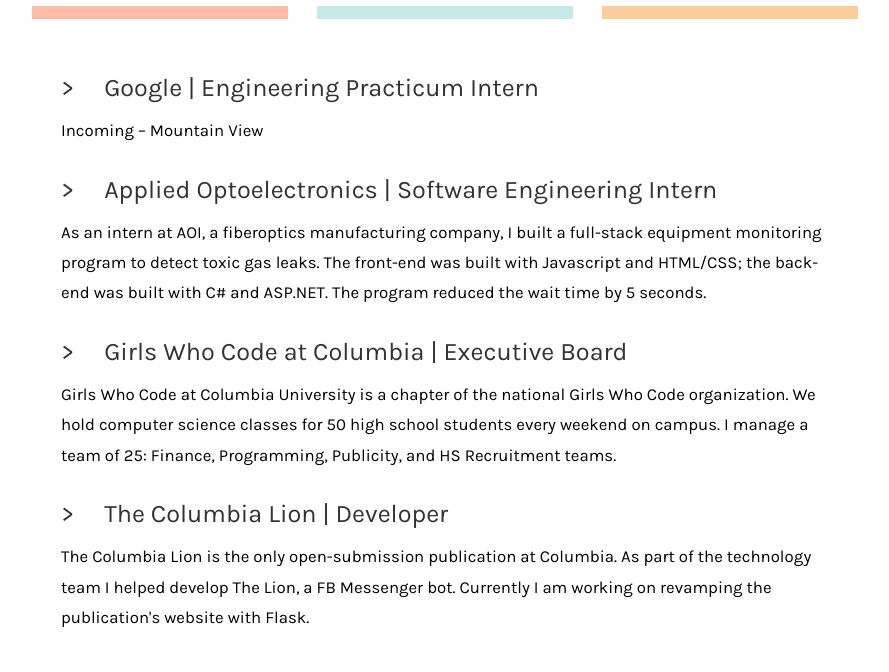
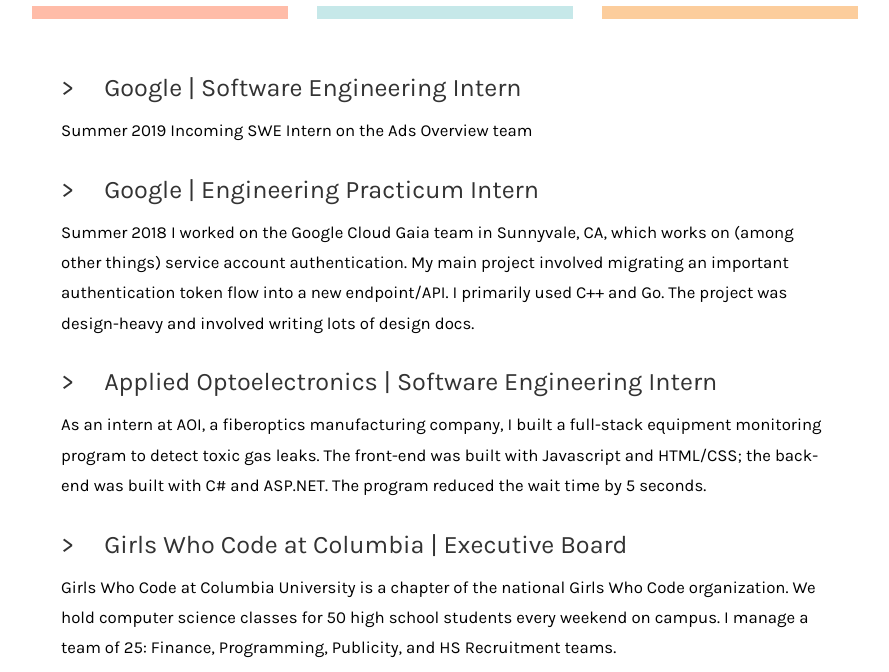
Before and after one commit to carisatinie/og-site, a plain HTML site: page experience.html in a window 1280 px wide. Shown: the part 128-800 px from the top of the page, without its empty margins (195-1084 px from the left). Drawn offline with nearby package versions, Linux system fonts and the light colour scheme.

Commit message:
added experience

```diff
--- a/experience.html
+++ b/experience.html
@@ -27,11 +27,20 @@
 			</div>
 		</div>
 
-		<div class="text-container">
+		<div class="text-container"i>
+			<div class="content_item">
+				<p class="content_heading"> > &nbsp; &nbsp; Google | Software Engineering Intern </p>
+				<p class="content_text">
+          Summer 2019 Incoming SWE Intern on the Ads Overview team
+				</p>
+			</div>
 			<div class="content_item">
 				<p class="content_heading"> > &nbsp; &nbsp; Google | Engineering Practicum Intern </p>
 				<p class="content_text">
-					Incoming – Mountain View
+          Summer 2018
+					I worked on the Google Cloud Gaia team in Sunnyvale, CA, which works on (among other things) service account authentication.
+          My main project involved migrating an important authentication token flow into a new endpoint/API. I primarily used C++ and Go.
+          The project was design-heavy and involved writing lots of design docs.
 				</p>
 			</div>
 
```
Also changed, not shown: about.html (+1 -1 lines), blog.html (+3 -0 lines).
